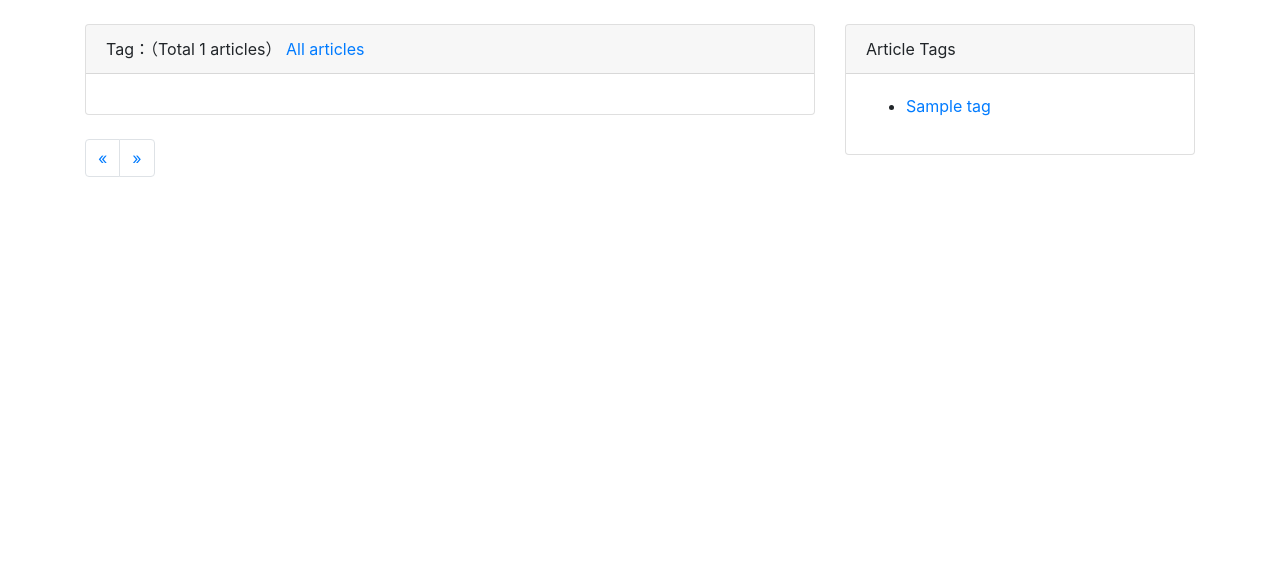
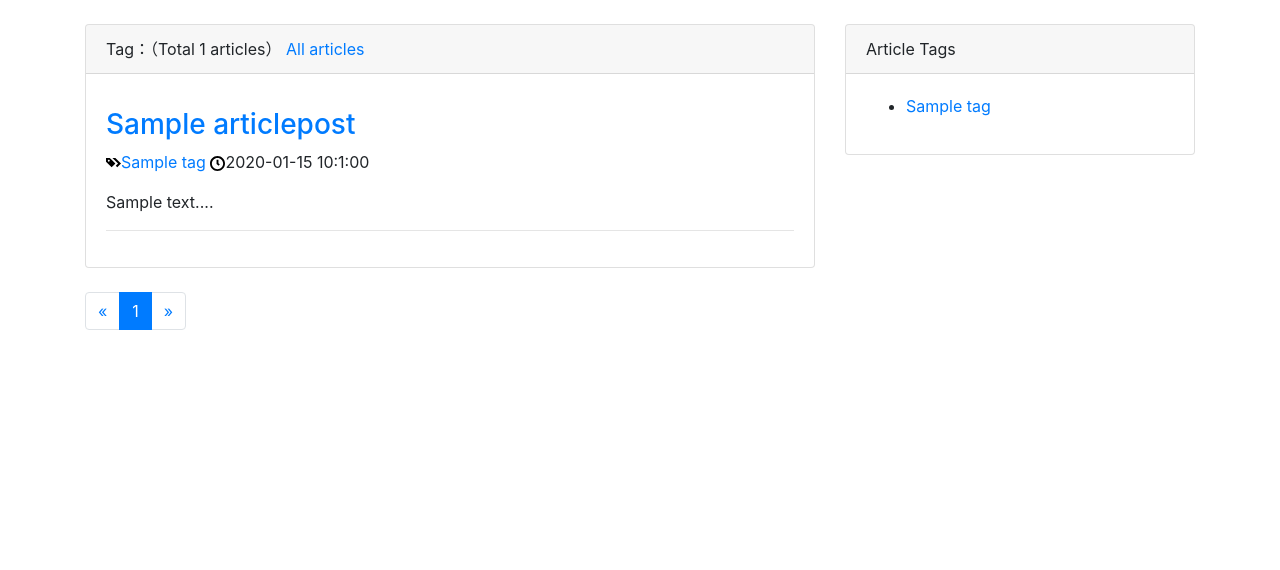
Before and after one commit to NanW3/ray_blog, a Django app: page /article/tag/1 in a window 1280 px wide. Shown: the part 56-626 px from the top of the page. Run offline with Django 3.2, Linux system fonts and the light colour scheme; tables that the repository leaves empty hold one stand-in row (values such as "Sample post"); some libraries are stand-ins or nearby versions.

Commit message:
list.html: imrove pagination; detail.html: add link to previous page & next page

```diff
--- a/my_blog/article/views.py
+++ b/my_blog/article/views.py
@@ -15,10 +15,25 @@
     articles = ArticlePost.objects.all()
     paginator = Paginator(articles, 10)
     articles = paginator.get_page(page)
+    cur_num = articles.number
+    page_range = list(range(max(cur_num - 2, 1), min(cur_num + 2, articles.paginator.num_pages) + 1))
+
+    if cur_num - 2 > 2:
+        page_range.insert(0, '...')
+        page_range.insert(0, 1)
+    elif cur_num - 2 == 2:
+        page_range.insert(0, 1)
+
+    if cur_num + 2 < paginator.num_pages - 1:
+        page_range.append('...')
+        page_range.append(paginator.num_pages)
+    elif cur_num + 2 == paginator.num_pages - 1:
+        page_range.append(paginator.num_pages)
     context = {}
     tags = Tag.objects.all()
     context['articles'] = articles
     context['tags'] = tags
+    context['page_range'] = page_range
     return render(request, 'article/list.html', context)
 
 def article_detail(request, id):
@@ -30,14 +45,36 @@
         'markdown.extensions.extra',
         'markdown.extensions.codehilite',
     ])
+    context['next_article'] = ArticlePost.objects.filter(created__gt=article.created).last()
+    context['previous_article'] = ArticlePost.objects.filter(created__lt=article.created).first()
     context['article'] = article
-    return render(request, 'article/detail.html', context)
+    # print (ArticlePost.objects.filter(created__gt=article.created).last())
+    return render(request, "article/detail.html", context)
 
 def articles_with_tag(request, tag_pk):
+    tag = get_object_or_404(Tag, pk=tag_pk)
+    page = request.GET.get('page', 1)
+    articles = ArticlePost.objects.filter(tag=tag)
+    paginator = Paginator(articles, 10)
+    articles = paginator.get_page(page)
+    cur_num = articles.number
+    page_range = list(range(max(cur_num - 2, 1), min(cur_num + 2, articles.paginator.num_pages) + 1))
+
+    if cur_num - 2 > 2:
+        page_range.insert(0, '...')
+        page_range.insert(0, 1)
+    elif cur_num - 2 == 2:
+        page_range.insert(0, 1)
+
+    if cur_num + 2 < paginator.num_pages - 1:
+        page_range.append('...')
+        page_range.append(paginator.num_pages)
+    elif cur_num + 2 == paginator.num_pages - 1:
+        page_range.append(paginator.num_pages)
     context = {}
-    tag = get_object_or_404(Tag, pk=tag_pk)
-    articles = ArticlePost.objects.filter(tag=tag)
+    tags = Tag.objects.all()
+    context['tag'] = tag
     context['articles'] = articles
-    context['tag'] = tag
-    context['tags'] = Tag.objects.all()
+    context['tags'] = tags
+    context['page_range'] = page_range
     return render(request, 'article/tag_list.html', context)
--- a/my_blog/static/article/article_list.css
+++ b/my_blog/static/article/article_list.css
@@ -27,3 +27,13 @@
     display: inline-block;
     margin-right: 1em;
 }
+
+ul.pager {
+    padding-left: 0px;
+    list-style-type: none;
+    margin-bottom: 1em;
+}
+
+ul.pager li{
+    margin-right: 1em;
+}
--- a/my_blog/templates/article/list.html
+++ b/my_blog/templates/article/list.html
@@ -24,7 +24,7 @@
                                     <img src="{% static 'image/tags.svg'%}" width="15" height="15"><a href="{% url 'article:articles_with_tag' article.tag.pk %}">{{ article.tag }}</a>
                                     <img src="{% static 'image/clock.svg'%}" width="15" height="15">{{ article.created|date:"Y-m-d G:n:s" }}
                                 </p>
-                                <p>{{ article.body|striptags|truncatewords:100 | safe}}</p>
+                                <p>{{ article.body|striptags|truncatewords:100 | safe}}...</p>
                                 <hr>
                             </div>
                         {% endfor %}
@@ -35,7 +35,7 @@
                   <ul class="pagination">
                     <li class="page-item">
                         {% if articles.has_previous %}
-                          <a class="page-link" href="/article/article-list/?page={{articles.previous_page_number}}" aria-label="Previous">
+                          <a class="page-link" href="?page={{articles.previous_page_number}}" aria-label="Previous">
                             <span aria-hidden="true">&laquo;</span>
                             <span class="sr-only">Previous</span>
                           </a>
@@ -46,18 +46,25 @@
                           </a>
                         {% endif %}
                     </li>
-                    {% for page_num in articles.paginator.page_range %}
+                    {% for page_num in page_range %}
                         {% if page_num == articles.number %}
-                            <li class="page-item active"><a class="page-link" href="/article/article-list/?page={{page_num}}">{{page_num}}</a></li>
+                            <li class="page-item active"><a class="page-link" href="#">{{page_num}}</a></li>
                         {% else %}
-                            <li class="page-item"><a class="page-link" href="/article/article-list/?page={{page_num}}">{{page_num}}</a></li>
+                            <li class="page-item"><a class="page-link" href="?page={{page_num}}">{{page_num}}</a></li>
                         {% endif %}
                     {% endfor %}
                     <li class="page-item">
-                      <a class="page-link" href="#" aria-label="Next">
-                        <span aria-hidden="true">&raquo;</span>
-                        <span class="sr-only">Next</span>
-                      </a>
+                      {% if articles.has_next %}
+                          <a class="page-link" href="?page={{articles.next_page_number}}" aria-label="Next">
+                            <span aria-hidden="true">&raquo;</span>
+                            <span class="sr-only">Next</span>
+                          </a>
+                        {% else %}
+                          <a class="page-link" href="#" aria-label="Next">
+                            <span aria-hidden="true">&raquo;</span>
+                            <span class="sr-only">Next</span>
+                          </a>
+                        {% endif %}
                     </li>
                   </ul>
                 </nav>
```
Also changed, not shown: my_blog/templates/article/detail.html (+13 -0 lines).
